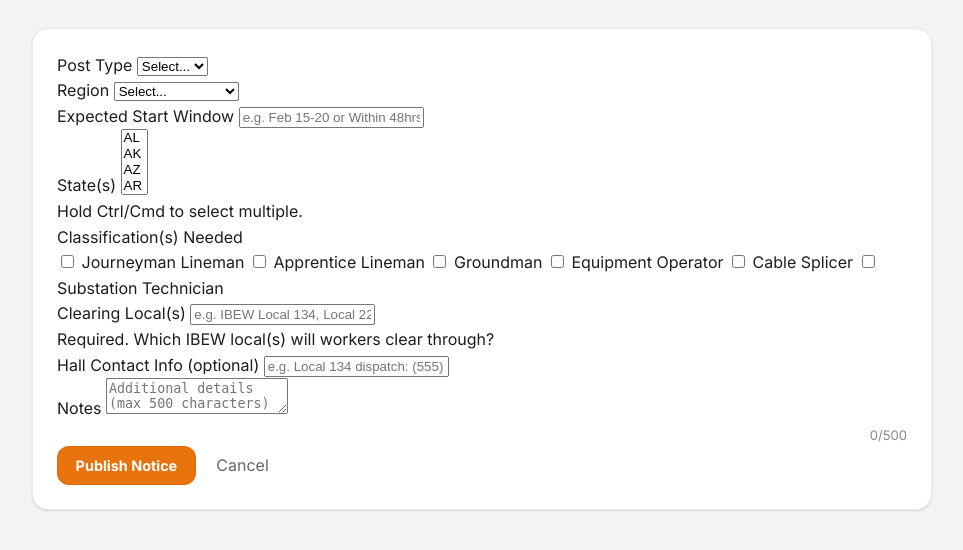
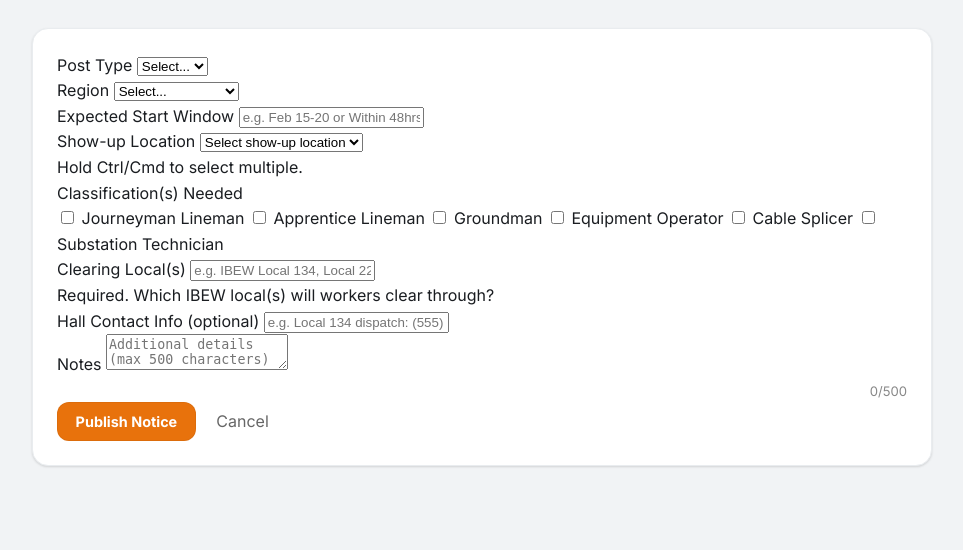
Before and after one commit to killa-jake/linemanstormcalls, a Flask app: template templates/create_post.html in a window 1280 px wide. Shown: the part 212-762 px from the top of the page, without its empty margins (158-1121 px from the left). Run offline with Flask 3, Linux system fonts and the light colour scheme; the template is opened without the code that fills it, so the values that code supplies are empty.

Commit message:
Use state as show-up location for contractor posts

```diff
--- a/templates/create_post.html
+++ b/templates/create_post.html
@@ -50,8 +50,9 @@
         </div>
 
         <div class="form-group">
-            <label>State(s)</label>
-            <select name="states" multiple class="multi-select" required>
+            <label>Show-up Location</label>
+            <select name="states" required>
+                <option value="">Select show-up location</option>
                 {% for st in US_STATES %}
                 <option value="{{ st }}" {{ 'selected' if st in form.getlist('states') }}>{{ st }}</option>
                 {% endfor %}
```
Also changed, not shown: templates/feed.html (+8 -2 lines).
